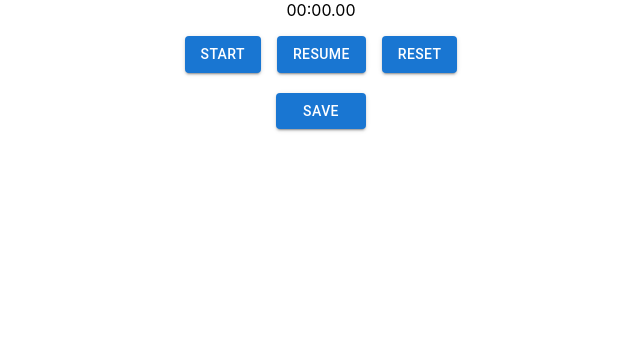
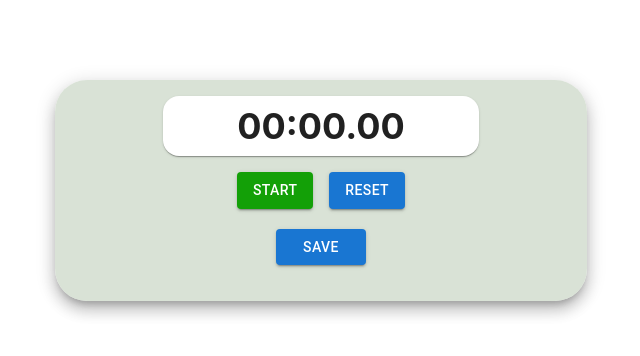
Before and after one commit to L1nkzel/Simple_Stopwatch, a React (Create React App) app in the folder Stopwatch/frontend/: page / in a window 1280 px wide. Shown: the top 356 px of the page, without its empty margins (319-959 px from the left). Built offline with nearby package versions, Linux system fonts and the light colour scheme.

Commit message:
Visual improvents and some changes to buttons

```diff
--- a/Stopwatch/frontend/src/Components/ActionButtons.js
+++ b/Stopwatch/frontend/src/Components/ActionButtons.js
@@ -9,18 +9,14 @@ const ActionButtons = (props) => {
       marginTop={2}
 
       direction={"row"} spacing={2}>
-      <Button variant="contained" id="startTimer" onClick={props.handleStart}>
-        START
+      <Button sx={{
+        bgcolor:"rgba(19, 160, 7, 1)",
+        ":hover":{bgcolor:"rgb(19, 120, 7, 1)"}
+        }}  variant="contained" id="startTimer" onClick={props.handleStart}>
+        {props.stop ? "START" : "STOP"}
       </Button>
-      <Button
-        variant="contained"
-        id="ResetTimer"
-        onClick={props.handlePauseResume}
-      >
-        {props.stop ? "RESUME" : "PAUSE"}
 
-      </Button>
-      <Button variant="contained" id="stopTimer" onClick={props.handleReset}>
+      <Button  variant="contained" id="stopTimer" onClick={props.handleReset}>
         RESET
       </Button>
       </Stack>
--- a/Stopwatch/frontend/src/Components/StopWatch.js
+++ b/Stopwatch/frontend/src/Components/StopWatch.js
@@ -1,4 +1,4 @@
-import { Box } from "@mui/material";
+import { Box, Card} from "@mui/material";
 import { useEffect, useState } from "react";
 import ActionButtons from "./ActionButtons";
 import Timer from "./Timer";
@@ -25,7 +25,7 @@ const StopWatch = () => {
 
   const handleStart = () => {
     setStart(true);
-    setStop(false);
+    setStop(!stop);
   };
 
   const handlePauseResume = () => {
@@ -44,17 +44,36 @@ const StopWatch = () => {
   }
 
   return (
-    <Box
-      sx={{
+
+        <Card
+                sx={{
+                    display: "flex",
+                    flexDirection: "column",
+                    alignItems: "center",
+                    boxShadow: 10,
+                    flexWrap: "wrap",
+                    maxWidth: 500,
+                    padding: 2,
+                    margin:"auto",
+                    backgroundColor: "rgba(209, 220, 205, 0.81)",
+                    borderRadius: 8,
+                    mt:10
+
+                  }}>
+      <Card sx={{
         display: "flex",
-        flexDirection: "column",
-        flexGrow: 1,
-        alignItems: "center",
-      }}
-    >
-      <Box sx={{}}>
+        fontSize:36,
+        fontWeight:"bold",
+        justifyContent: "center",
+        bgColor: "rgba(232, 243, 226, 0)",
+        borderRadius: 4,
+        padding: 1,
+        width: 300
+
+
+    }}>
         <Timer time={time} />
-      </Box>
+      </Card>
 
       <Box sx={{}}>
         <ActionButtons
@@ -65,7 +84,7 @@ const StopWatch = () => {
           handleReset={handleReset}
         />
       </Box>
-    </Box>
+      </Card>
   );
 };
 
--- a/Stopwatch/frontend/src/Components/Timer.js
+++ b/Stopwatch/frontend/src/Components/Timer.js
@@ -1,7 +1,7 @@
 import { Box } from "@mui/material";
 const Timer = (props) => {
   return (
-    <Box>
+    <Box >
       <Box component={"span"}>
         {("0" + Math.floor((props.time / 60000) % 60)).slice(-2)}:
       </Box>
```
